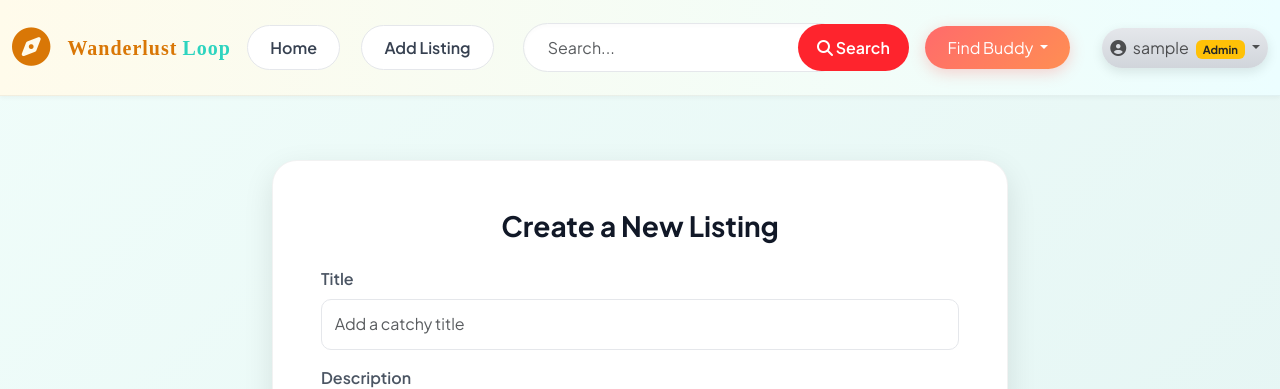
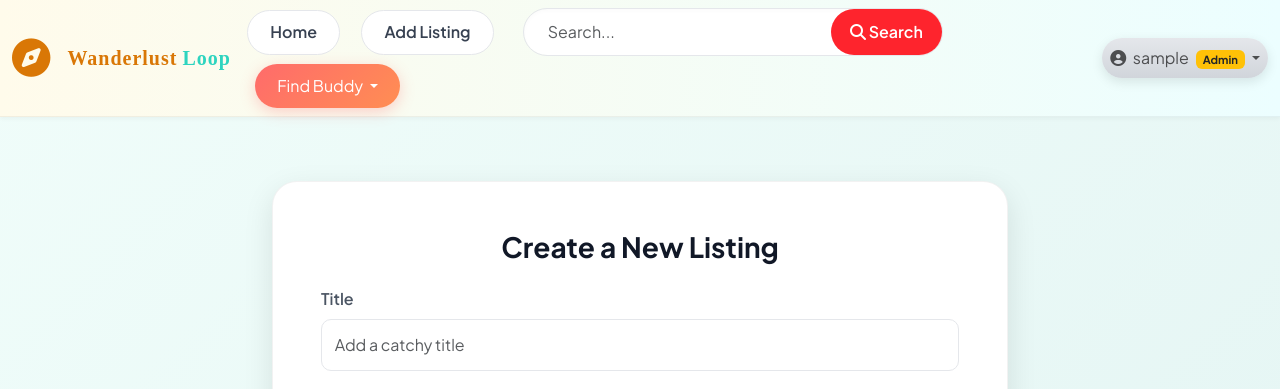
Before and after one commit to yaduvanshi07/WanderLust-Loop, a Node server app: page /listings/new in a window 1280 px wide. Shown: the top 389 px of the page. Run offline with Node 20, Linux system fonts and the light colour scheme; the visitor is signed in with stand-in values (Sample User, id 1); some libraries are stand-ins or nearby versions.

Commit message:
Modified search button

```diff
--- a/public/css/style.css
+++ b/public/css/style.css
@@ -106,7 +106,7 @@ body {
 
 .search-input {
     border-radius: 25px !important;
-    width: 320px !important;
+    width: 420px !important;
     padding: 0.7rem 3.5rem 0.7rem 1.5rem !important;
     border: 1px solid #E5E7EB;
     background: white;
@@ -120,7 +120,7 @@ body {
     padding: 0.7rem 1.2rem !important;
     border: none;
     font-weight: 600;
-    margin-left: -45px;
+    margin-left: -112px;
     /* Deeper overlap */
     z-index: 10;
     transition: transform 0.2s ease;
```
